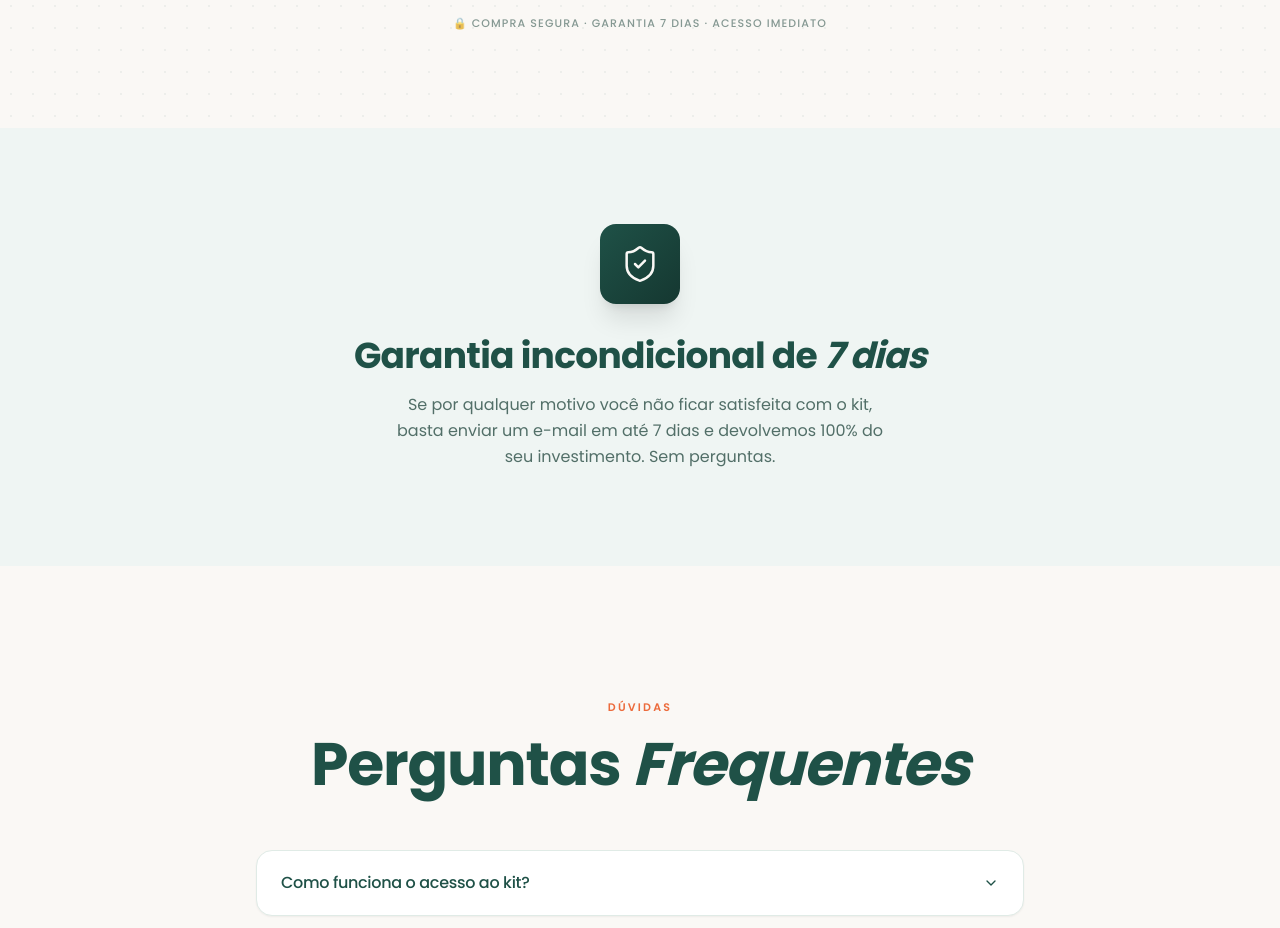
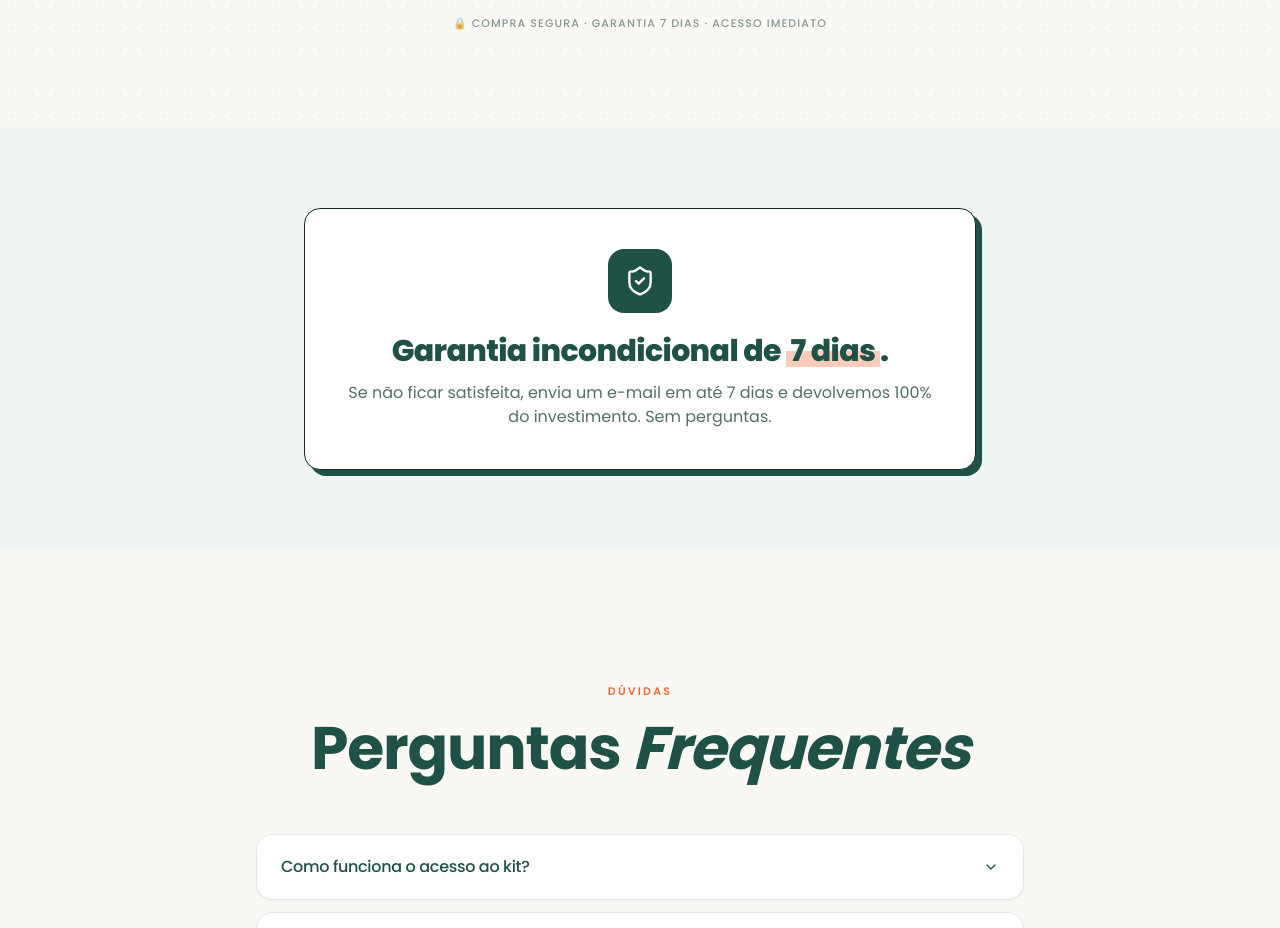
Before and after one commit to chats3108/kit-consultorio-ludico, a React (Vite) app: page / in a window 1280 px wide. Shown: the part 7180-8108 px from the top of the page. Built offline with nearby package versions, Linux system fonts and the light colour scheme; the HTML template or start-up script is replaced by a standard one.

Commit message:
Changes
Co-authored-by: tavaresprimeshopify-ops <239509785+tavaresprimeshopify-ops@users.noreply.github.com>

```diff
--- a/src/components/Guarantee.tsx
+++ b/src/components/Guarantee.tsx
@@ -2,18 +2,17 @@ import { ShieldCheck } from "lucide-react";
 
 const Guarantee = () => {
   return (
-    <section className="py-16 md:py-24 bg-muted">
-      <div className="container mx-auto px-6">
-        <div className="max-w-2xl mx-auto text-center">
-          <div className="inline-flex w-20 h-20 rounded-2xl bg-gradient-primary items-center justify-center mb-8 shadow-xl">
-            <ShieldCheck className="h-10 w-10 text-primary-foreground" strokeWidth={1.5} />
+    <section className="py-12 md:py-20 bg-muted">
+      <div className="container mx-auto px-5">
+        <div className="max-w-2xl mx-auto text-center bg-card rounded-2xl p-6 md:p-10 sticker">
+          <div className="inline-flex w-14 h-14 md:w-16 md:h-16 rounded-2xl bg-primary items-center justify-center mb-5">
+            <ShieldCheck className="h-7 w-7 md:h-8 md:w-8 text-primary-foreground" strokeWidth={1.8} />
           </div>
-          <h2 className="text-3xl md:text-4xl text-primary mb-4 text-balance">
-            Garantia incondicional de <em className="italic">7 dias</em>
+          <h2 className="text-xl sm:text-2xl md:text-3xl text-primary mb-3 font-extrabold">
+            Garantia incondicional de <span className="marker">7 dias</span>.
           </h2>
-          <p className="text-base text-muted-foreground leading-relaxed max-w-lg mx-auto">
-            Se por qualquer motivo você não ficar satisfeita com o kit, basta enviar
-            um e-mail em até 7 dias e devolvemos 100% do seu investimento. Sem perguntas.
+          <p className="text-sm md:text-base text-muted-foreground leading-relaxed">
+            Se não ficar satisfeita, envia um e-mail em até 7 dias e devolvemos 100% do investimento. Sem perguntas.
           </p>
         </div>
       </div>
```
